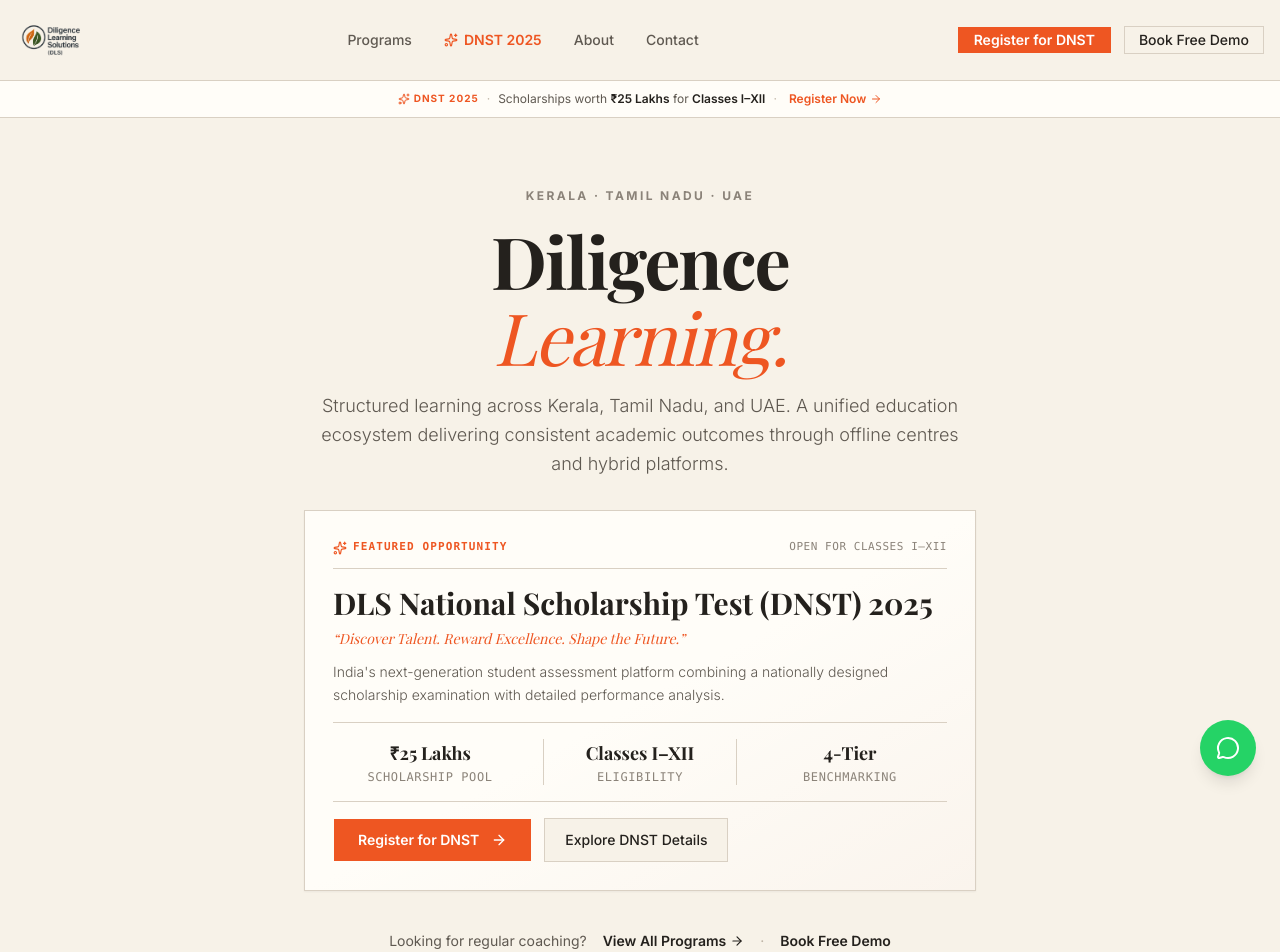
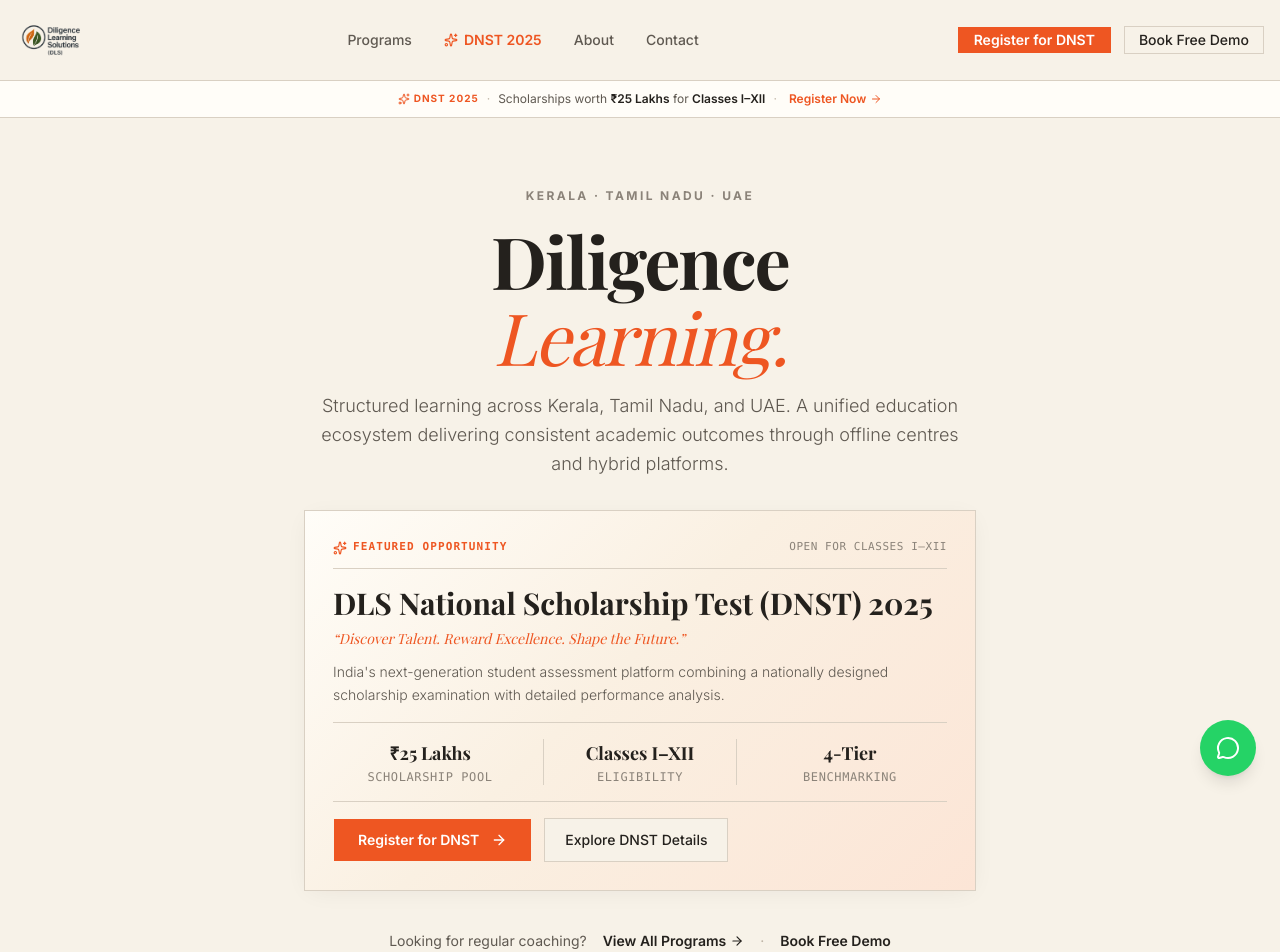
Before and after one commit to master-developerr/dls-app, a Next.js app: page / in a window 1280 px wide. Shown: the top 952 px of the page. Built offline with nearby package versions, Linux system fonts and the light colour scheme; a web font is replaced by a local one.

Commit message:
feat(homepage): enhance DNST featured block with a visible warm editorial gradient

```diff
--- a/src/app/page.tsx
+++ b/src/app/page.tsx
@@ -67,7 +67,7 @@
 
           {/* --- EMBEDDED DNST FEATURED OPPORTUNITY BLOCK --- */}
           <FadeIn className="w-full max-w-2xl mb-8 text-left">
-            <div className="border border-border bg-gradient-to-br from-surface via-surface to-accent-muted/40 p-5 sm:p-7 shadow-xs">
+            <div className="border border-border bg-[linear-gradient(135deg,#FFFDF8_0%,#FAF0E2_45%,#FCE5D6_100%)] p-5 sm:p-7 shadow-[0_4px_24px_-6px_rgba(36,33,29,0.07)]">
 
               <div className="flex flex-wrap items-center justify-between gap-2 border-b border-border pb-3 mb-4">
                 <span className="text-[11px] font-mono font-bold uppercase tracking-widest text-accent flex items-center gap-1.5">
```
